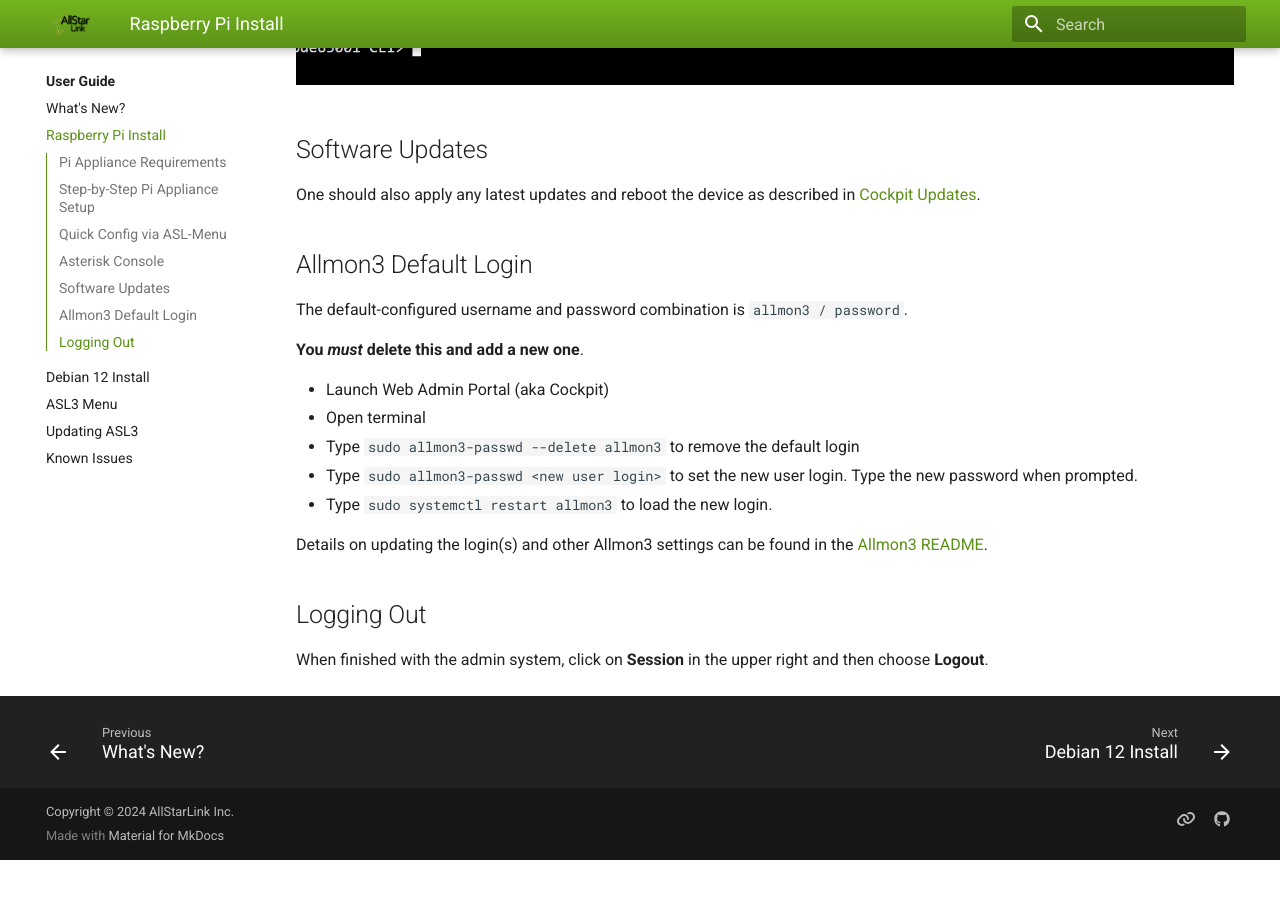
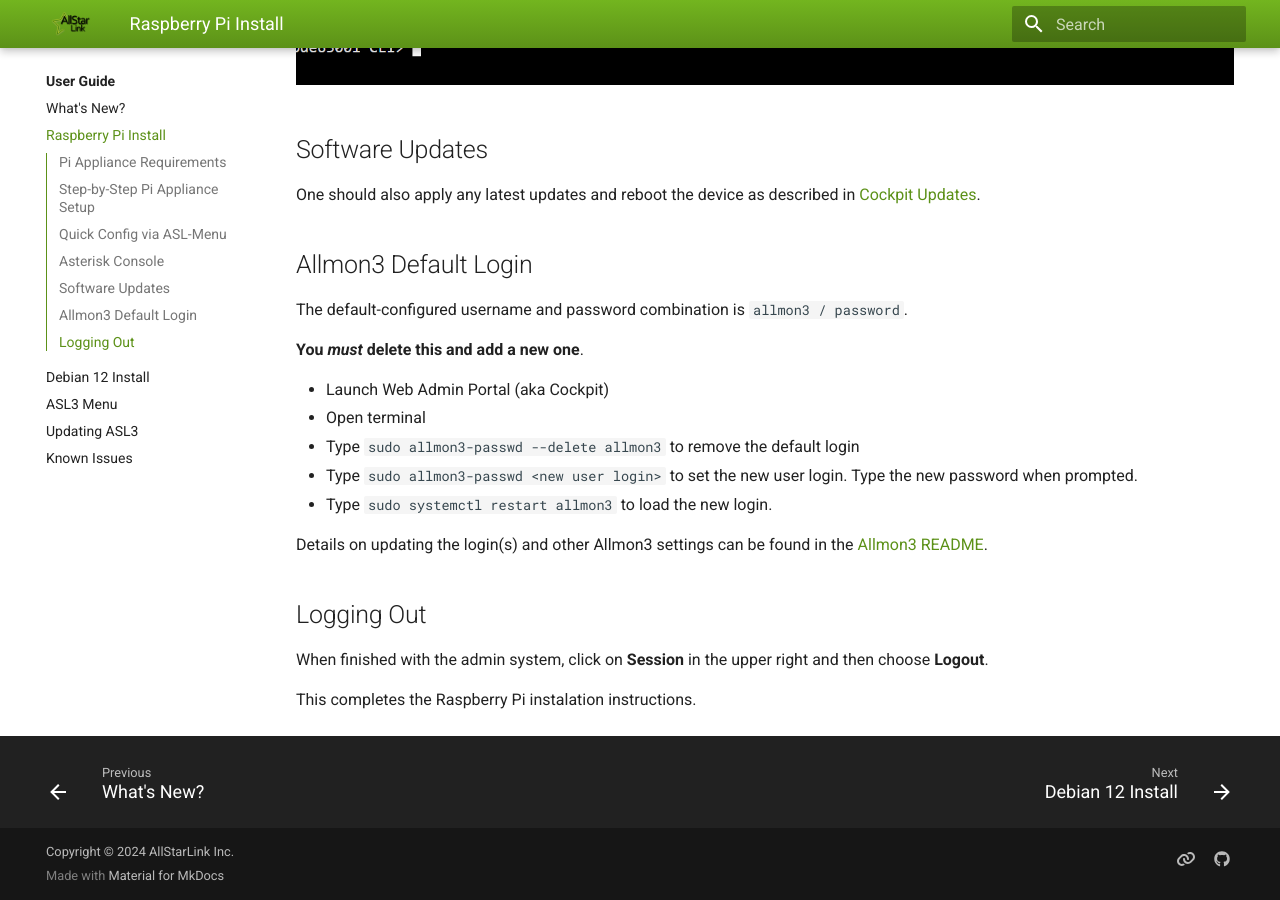
Before and after one commit to AllStarLink/ASL3-Manual, an MkDocs documentation site: the page built from docs/user-guide/pi-detailed.md, in a window 1280 px wide and 900 px high, scrolled down 9553 px. Built offline with MkDocs 1.6.1 and Material for MkDocs 9.7.7, drawn with Linux system fonts in a browser that asks for light colours; before the commit the page ends 10413 px from its top, so only the background shows below that.

Commit message:
Update pi-detail.md
This is needed wen using the next buttons.

```diff
--- a/docs/user-guide/pi-detailed.md
+++ b/docs/user-guide/pi-detailed.md
@@ -223,3 +223,5 @@
 ## Logging Out
 When finished with the admin system, click on **Session**
 in the upper right and then choose **Logout**.
+
+This completes the Raspberry Pi instalation instructions.
```
